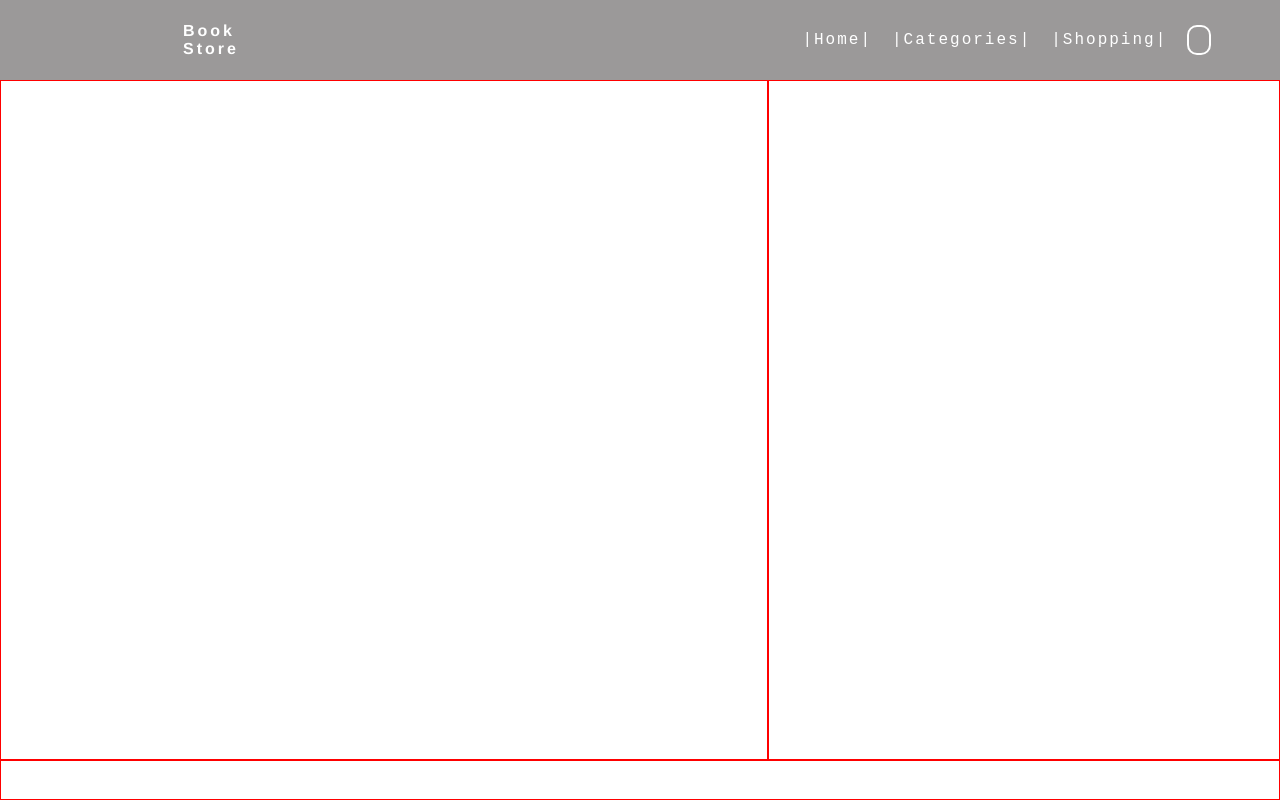
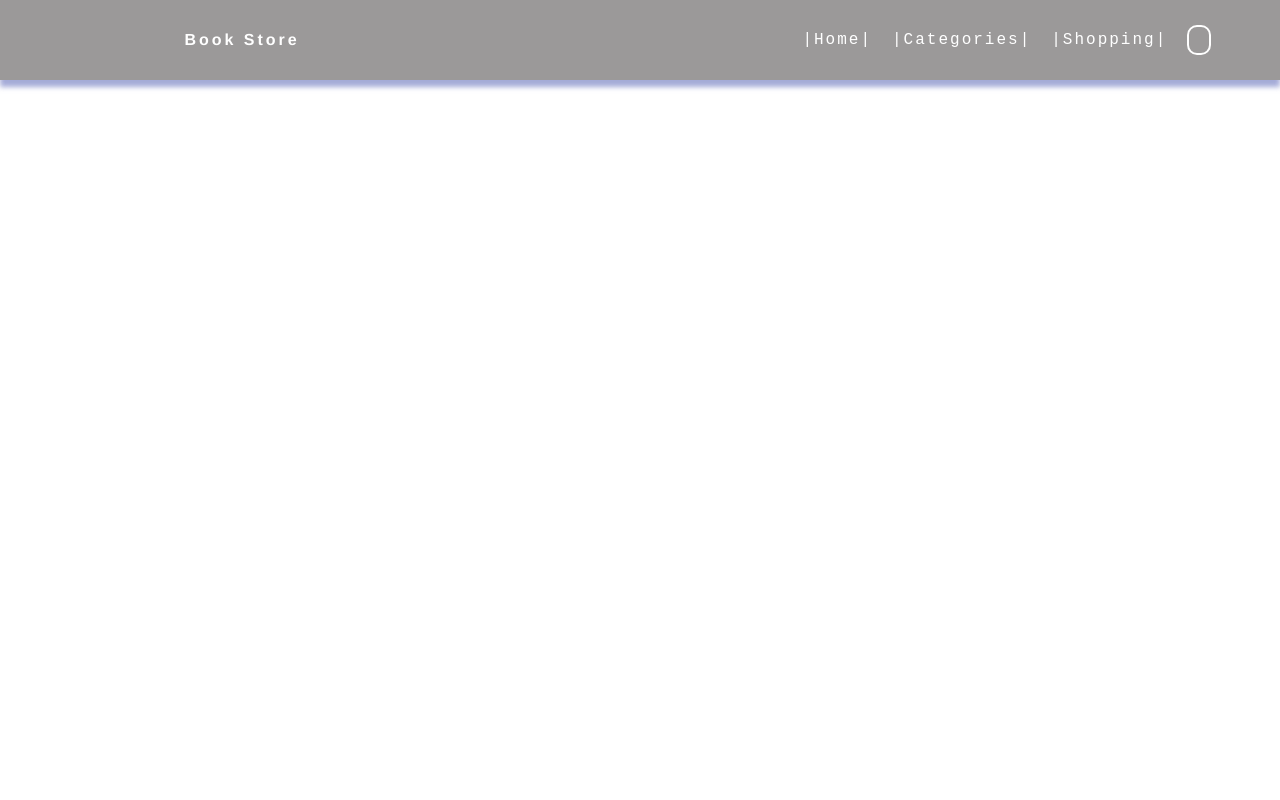
Before and after one commit to br99bry/bookPublicity, a plain HTML site: page index.html in a window 1280 px wide. Drawn offline with Linux system fonts and the light colour scheme.

Commit message:
se agrega box-shadow y se corrigen detalles visuales

```diff
--- a/less/_grid.less
+++ b/less/_grid.less
@@ -15,15 +15,15 @@ header{
 
 main{
     grid-area: main;
-    border: @config-testBorder;
+    //border: @config-testBorder;
 }
 
 section{
     grid-area: section;
-    border: @config-testBorder;
+    //border: @config-testBorder;
 }
 
 footer{
     grid-area: footer;
-    border: @config-testBorder;
+    //border: @config-testBorder;
 }
--- a/less/_header.less
+++ b/less/_header.less
@@ -5,13 +5,14 @@ header{
     color: white;
     background-color: @color-header;
     padding: 0 10vw;
+    box-shadow: 0px 7px 5px 0px rgba(131,140,201,0.73);
 }
 
 header figure{
     display: flex;
     justify-content: center;
     align-items: center;
-    width: 10%;
+    width: 13%;
     height: 80%;
     //border: @config-testBorder;
 
@@ -41,7 +42,7 @@ header nav{
        display: flex;
 
         & li:hover{
-            text-decoration: underline;
+            border-bottom: 2px solid white;
             cursor: pointer;
         }
 
```
Also changed, not shown: css/main.css.
